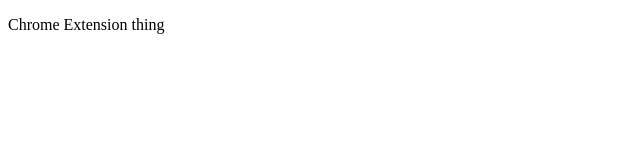
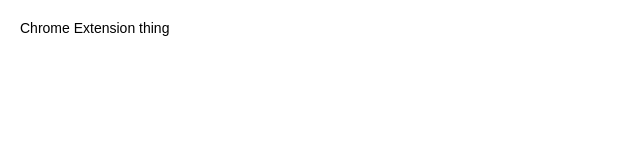
Before and after one commit to UWSocialComputing/Left-On-Read-Project, a React (Create React App) app in the folder frontend/: page / in a window 1280 px wide. Shown: the top 160 px of the page, without its empty margins (0-640 px from the left). Built offline with nearby package versions, Linux system fonts and the light colour scheme.

Commit message:
Add some basic components and configuration for chrome extension

```diff
--- a/frontend/package.json
+++ b/frontend/package.json
@@ -13,7 +13,7 @@
   },
   "scripts": {
     "start": "react-scripts start",
-    "build": "INLINE_RUNTIME_CHUNK= false react-scripts build",
+    "build": "INLINE_RUNTIME_CHUNK=false react-scripts build",
     "test": "react-scripts test",
     "eject": "react-scripts eject"
   },
--- a/frontend/src/App.tsx
+++ b/frontend/src/App.tsx
@@ -1,4 +1,5 @@
 import React, {Component} from 'react';
+import RoomIcon from './RoomIcon';
 
 interface AppState {
     // TODO
@@ -19,6 +20,7 @@
         return (
             <div>
                 <p id="app-title">Chrome Extension thing</p>
+
             </div>
         );
     }
--- a/frontend/src/index.css
+++ b/frontend/src/index.css
@@ -1,6 +1,8 @@
 body {
     font: 14px "Century Gothic", Futura, sans-serif;
     margin: 20px;
+    width: 600px;
+    height: 400px;
   }
 
   ol, ul {
--- a/frontend/src/index.tsx
+++ b/frontend/src/index.tsx
@@ -2,4 +2,6 @@
 import ReactDOM from 'react-dom';
 import App from './App';
 
+import './index.css';
+
 ReactDOM.render(<App />, document.getElementById('root'));
```
Also changed, not shown: frontend/src/RoomIcon.tsx (added, +20 -0 lines), frontend/manifest.json (deleted), 1 other file (tests, documents, lock files or other folders).
